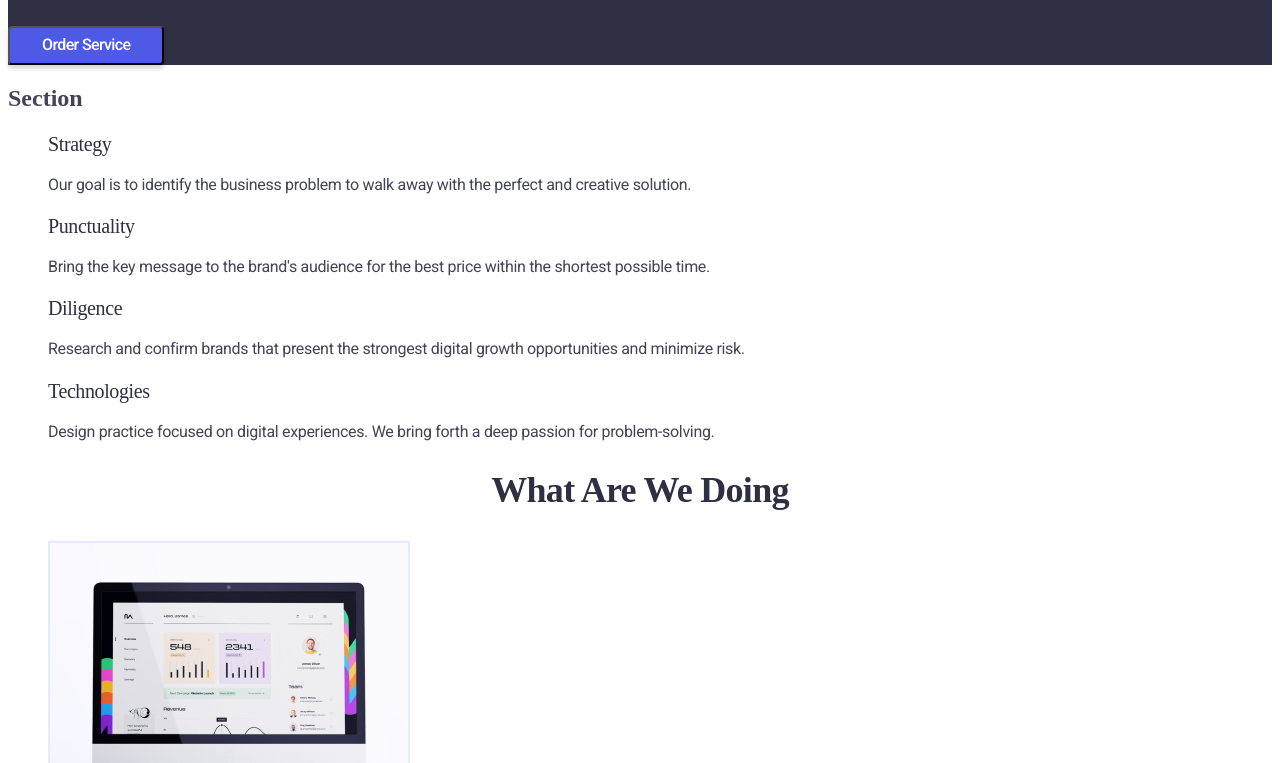
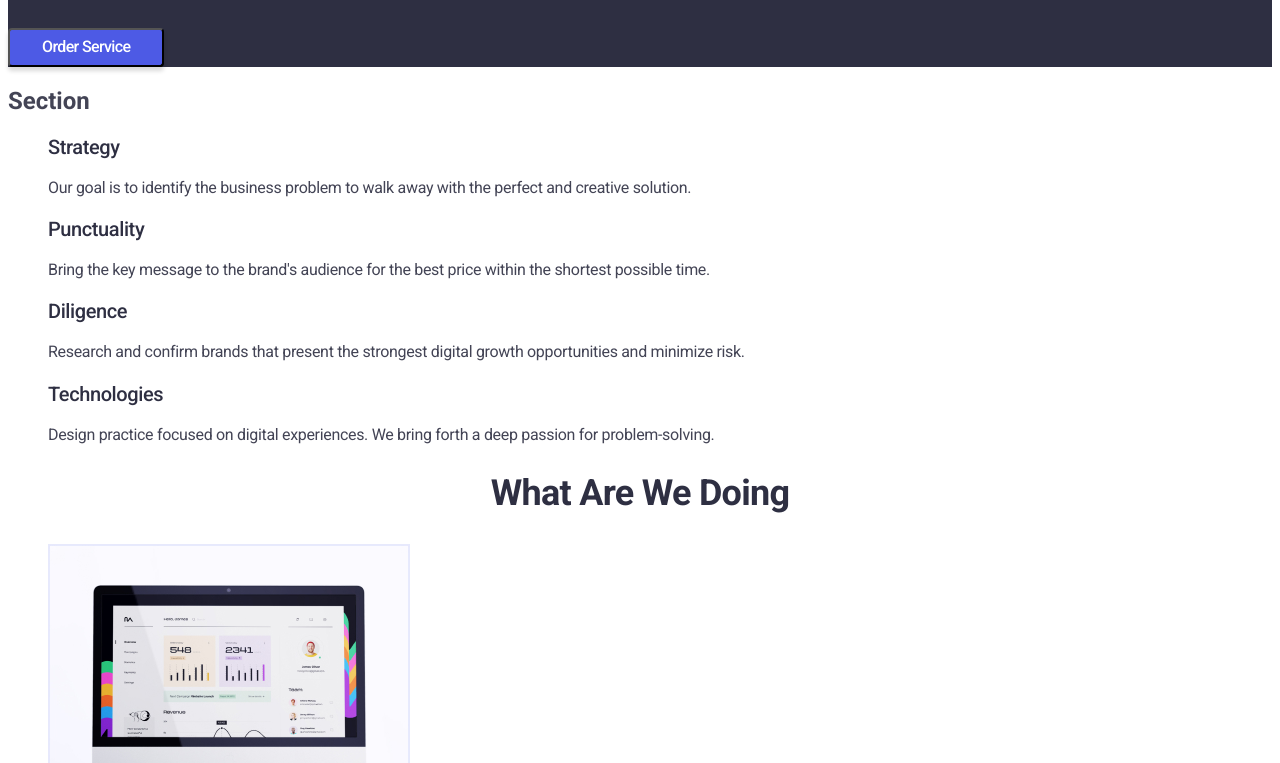
Before and after one commit to snow210779/goit-markup-hw-02, a plain HTML site: page index.html in a window 1280 px wide. Shown: the part 356-1119 px from the top of the page. Drawn offline with Linux system fonts and the light colour scheme.

Commit message:
add root

```diff
--- a/css/style.css
+++ b/css/style.css
@@ -1,5 +1,10 @@
+:root{
+---accent-color:#434455;
+
+}
+
 body{
-    font-family: Roboto sans-serif;
+    font-family: 'Roboto', sans-serif;
     color: #434455;
     background-color: #ffffff;
 }
```
